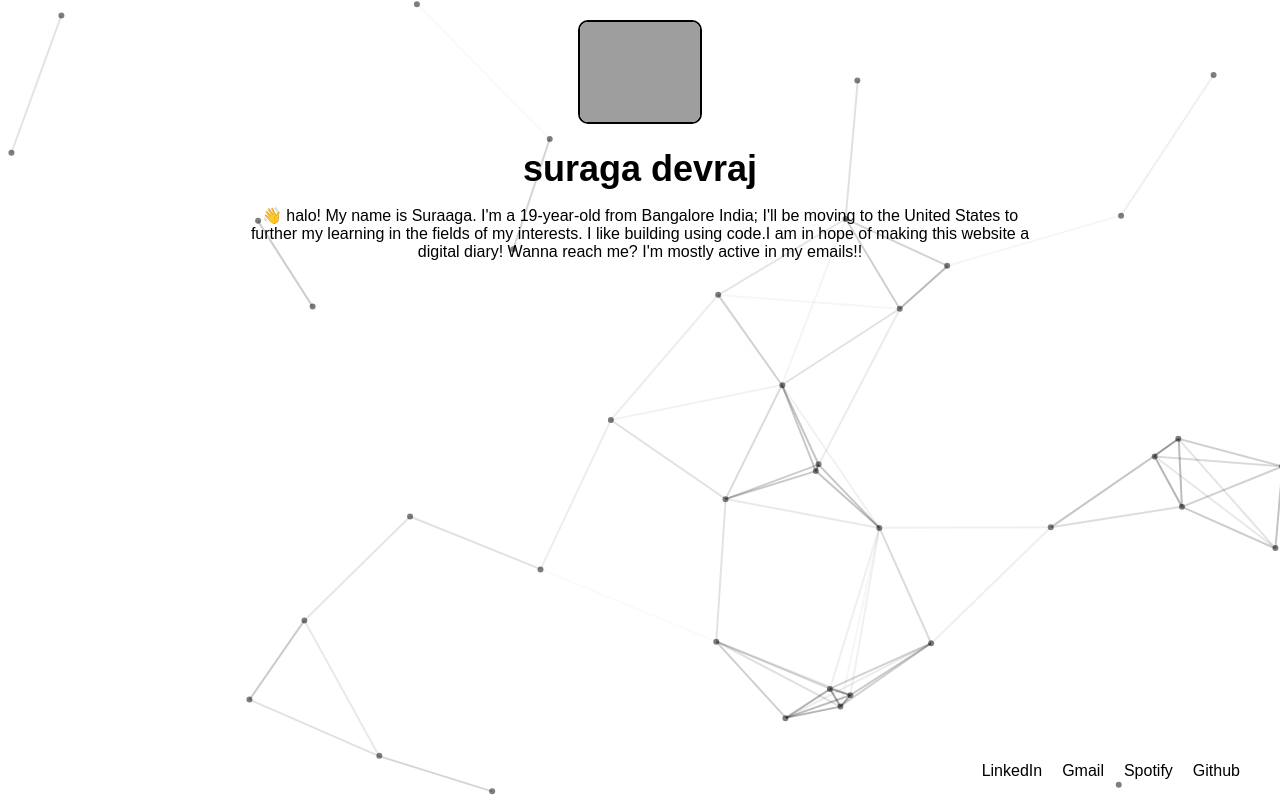
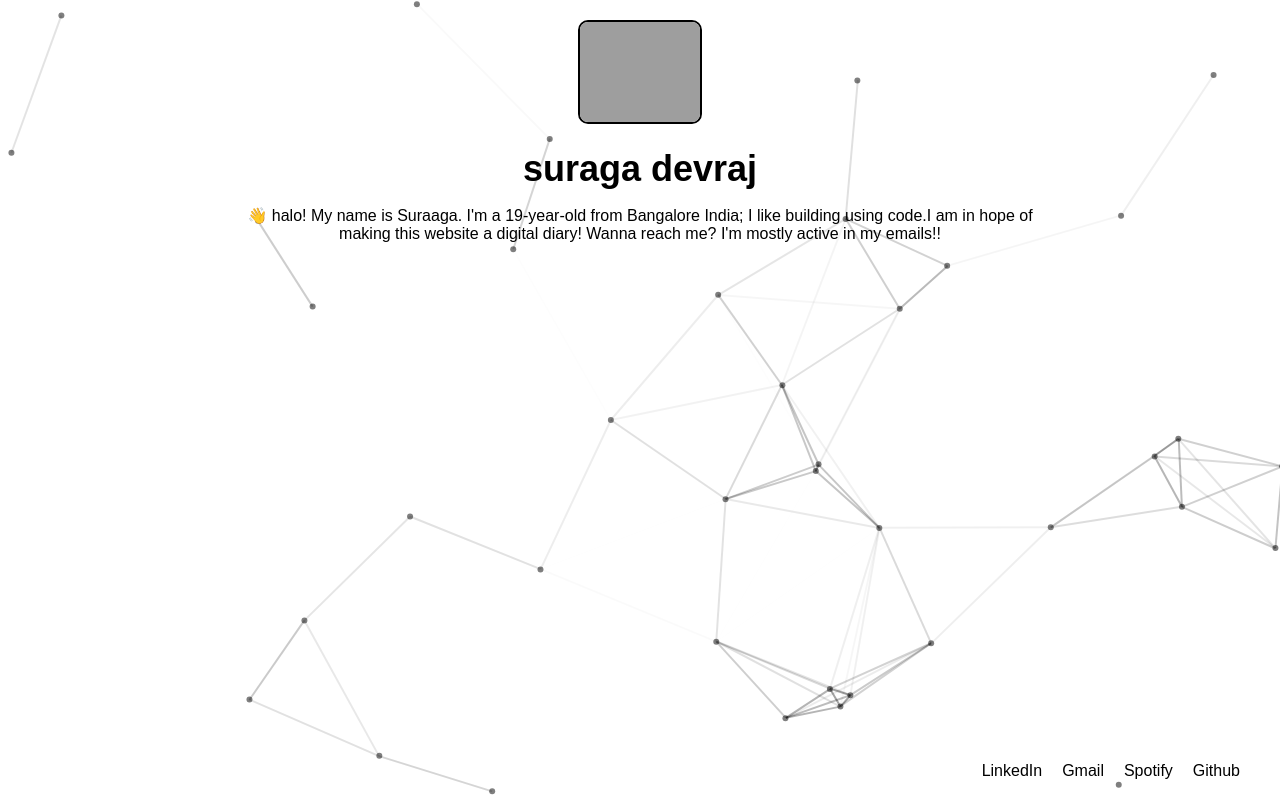
Before and after one commit to Suraaga/Suraaga.github.io, a plain HTML site: page index.html in a window 1280 px wide. Drawn offline with nearby package versions, Linux system fonts and the light colour scheme; grey boxes are pictures that could not be loaded; a web font is replaced by a local one.

Commit message:
index.html

```diff
--- a/index.html
+++ b/index.html
@@ -81,7 +81,7 @@
     <img src="https://i.imgur.com/JJreJEm.jpg" alt="Profile Photo" id="profile-photo">
     <div id="main-heading">suraga devraj</div>
     <div id="content">
-        <p id="intro">👋 halo! My name is Suraaga. I'm a 19-year-old from Bangalore India; I'll be moving to the United States to further my learning in the fields of my interests. I like building using code.I am in hope of making this website a digital diary! Wanna reach me? I'm mostly active in my emails!!</p>
+        <p id="intro">👋 halo! My name is Suraaga. I'm a 19-year-old from Bangalore India; I like building using code.I am in hope of making this website a digital diary! Wanna reach me? I'm mostly active in my emails!!</p>
     </div>
 
     <div id="icons">
```
